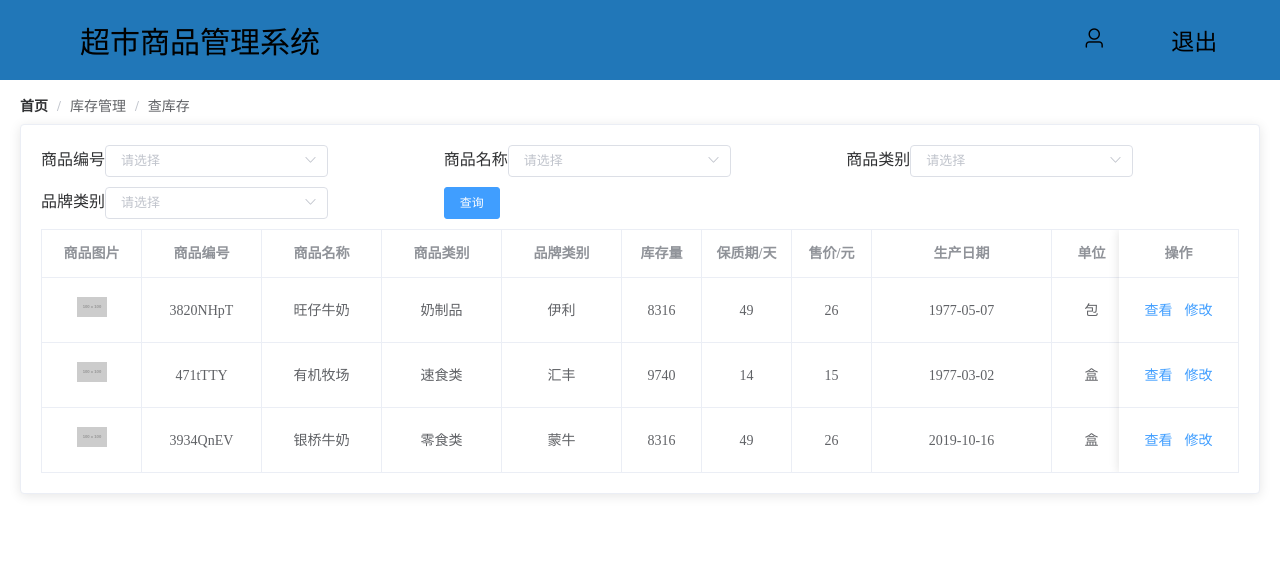
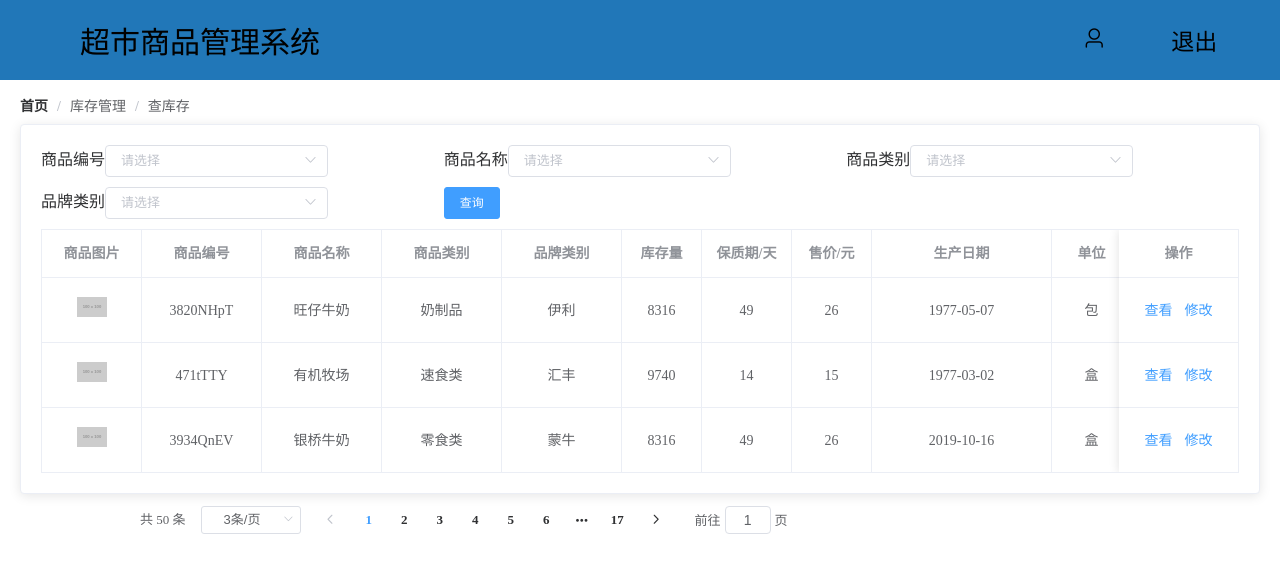
Before and after one commit to mengnayang/20201102_vue, a Vue app in the folder 20201102_vue/: page /storeManage/searchStore in a window 1280 px wide. Shown: the top 572 px of the page. Built offline with nearby package versions, Linux system fonts and the light colour scheme; sample sign-in values are in the browser's storage; a small style sheet from the web is missing.

Commit message:
职工-查库存

```diff
--- a/20201102_vue/mock/mock.js
+++ b/20201102_vue/mock/mock.js
@@ -123,7 +123,7 @@ Mock.mock('/staff/menu',{
     ]
 })
 
-//库存商品数据
+//库存部分商品数据
 Mock.mock('/goods/goodsInfo',{
     "code":0,
     "obj|3":[{
--- a/20201102_vue/src/components/Home.vue
+++ b/20201102_vue/src/components/Home.vue
@@ -92,7 +92,7 @@
             this.$axios.post('/staff/menu', staffInfo)
             .then((res) => {
                 this.menuList = res.data.obj
-                console.log(this.menuList)
+                //console.log(this.menuList)
             })
             .catch((err) => {
                 this.$message.success(err)
--- a/20201102_vue/src/components/home/staff/store_manage/SearchStore.vue
+++ b/20201102_vue/src/components/home/staff/store_manage/SearchStore.vue
@@ -214,6 +214,10 @@
                 </span>
             </el-dialog>
         </el-card>
+        <el-pagination :current-page="queryInfo.pageIndex" :page-sizes="[3]" :page-size="3"
+            @current-change="currentChange"
+            layout="total, sizes, prev, pager, next, jumper" :total="queryInfo.total">
+        </el-pagination>
     </div>
 </template>
 
@@ -237,20 +241,32 @@
                 //设置修改商品信息的弹窗是否可见
                 editGoodDialog:false,
                 //当前操作的商品信息
-                currentGood:''
+                currentGood:'',
+                //分页信息
+                queryInfo:{
+                    pageIndex:1,
+                    infoCount:3,
+                    total:50
+                }
             }
         },
         mounted(){
-            this.$axios.get('/goods/goodsInfo')
-            .then((res) => {
-                console.log(res.data.obj)
-                this.goodList = res.data.obj
-            })
-            .catch((res) => {
-                this.$message.error(err)
-            })
+            this.getPartGood()
         },
         methods:{
+            //初始获取部分商品
+            getPartGood() {
+                console.log(this.queryInfo.pageIndex)
+                console.log(this.queryInfo.infoCount)
+                this.$axios.post('/goods/goodsInfo', this.queryInfo)
+                .then((res) => {
+                    //console.log(res.data.obj)
+                    this.goodList = res.data.obj
+                })
+                .catch((res) => {
+                    this.$message.error(err)
+                })
+            },
             //查询指定需求的商品
             searchGood(){
                 let searchInfo = {
@@ -290,6 +306,11 @@
                 this.editGoodDialog = false
                 console.log(this.currentGood)
                 this.$message.success('修改成功')
+            },
+            //获取指定页面的信息
+            currentChange(currentPage){
+                this.queryInfo.pageIndex = currentPage
+                this.getPartGood()
             }
         }
     }
@@ -306,4 +327,8 @@
         }
     }
 }
+.el-pagination{
+    margin-top: 10px;
+    padding-left: 120px;
+}
 </style>
--- a/20201102_vue/src/plugins/element.js
+++ b/20201102_vue/src/plugins/element.js
@@ -28,7 +28,8 @@ Option,
 Table,
 TableColumn,
 Dialog,
-DatePicker
+DatePicker,
+Pagination
 } from 'element-ui'
 Vue.use(Form)
 Vue.use(FormItem)
@@ -55,6 +56,7 @@ Vue.use(Table)
 Vue.use(TableColumn)
 Vue.use(Dialog)
 Vue.use(DatePicker)
+Vue.use(Pagination)
 
 //全局挂载
 Vue.prototype.$message = Message
```
